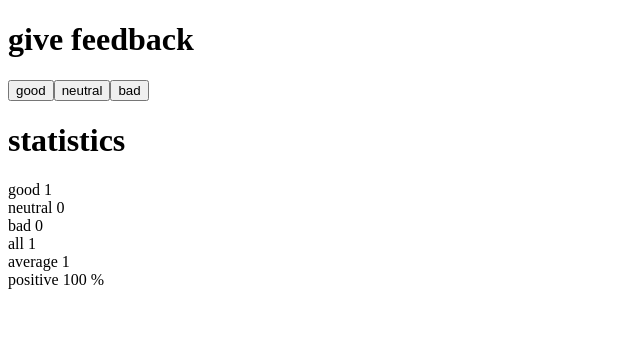
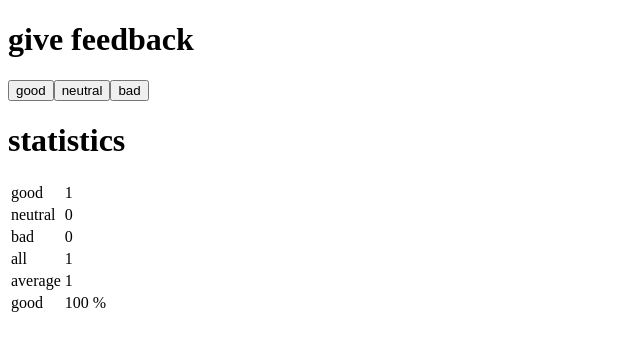
Before and after one commit to CaptWorld/FullStackOpen, a React (Vite) app in the folder part1/unicafe/: page / in a window 1280 px wide. Both pictures are taken after a click on the button "good". Shown: the top 350 px of the page, without its empty margins (0-640 px from the left). Built offline with nearby package versions, Linux system fonts and the light colour scheme.

Commit message:
solution to exercise - 1.11

```diff
--- a/part1/unicafe/src/App.jsx
+++ b/part1/unicafe/src/App.jsx
@@ -1,6 +1,4 @@
 import { useState } from 'react'
-
-const StatisticLine = ({ text, value }) => <div>{text} {value}</div>
 
 const Statistics = ({ good, neutral, bad }) => {
   const sum = good + neutral + bad;
@@ -12,15 +10,36 @@
       </div>
     );
   }
+  const total = good + neutral + bad;
   return (
     <div>
       <h1>statistics</h1>
-      <StatisticLine text="good" value={good} />
-      <StatisticLine text="neutral" value={neutral} />
-      <StatisticLine text="bad" value={bad} />
-      <StatisticLine text="all" value={good + neutral + bad} />
-      <StatisticLine text="average" value={(good - bad) / sum} />
-      <StatisticLine text="positive" value={`${good * 100 / sum} %`} />
+      <table>
+        <tr>
+          <td>good</td>
+          <td>{good}</td>
+        </tr>
+        <tr>
+          <td>neutral</td>
+          <td>{neutral}</td>
+        </tr>
+        <tr>
+          <td>bad</td>
+          <td>{bad}</td>
+        </tr>
+        <tr>
+          <td>all</td>
+          <td>{total}</td>
+        </tr>
+        <tr>
+          <td>average</td>
+          <td>{(good - bad) / sum}</td>
+        </tr>
+        <tr>
+          <td>good</td>
+          <td>{good * 100 / sum} %</td>
+        </tr>
+      </table>
     </div>
   );
 }
```
